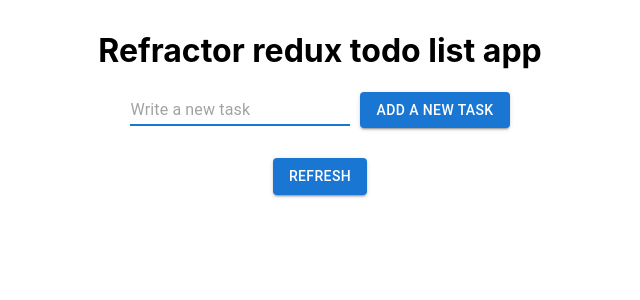
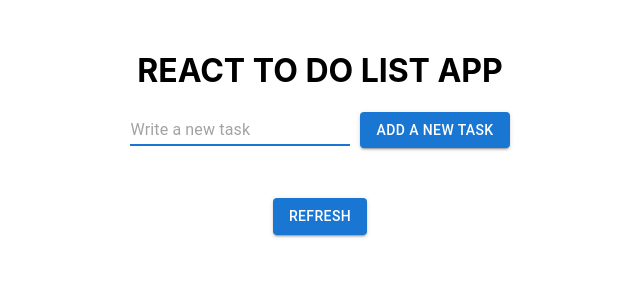
Before and after one commit to phantuananh18/react-todo-list-app, a React (Create React App) app: page / in a window 1280 px wide. Shown: the top 300 px of the page, without its empty margins (320-960 px from the left). Built offline with nearby package versions, Linux system fonts and the light colour scheme.

Commit message:
add useRef hook

```diff
--- a/src/components/TodoForm.js
+++ b/src/components/TodoForm.js
@@ -34,7 +34,7 @@
 // export default TodoForm;
 
 /** apply redux */
-import React, { useState, useRef, useEffect } from 'react';
+import React, { useState, useRef } from 'react';
 import { useDispatch, useSelector } from 'react-redux';
 import { Input, Button } from '@mui/material';
 import TodoList from './TodoList';
@@ -51,19 +51,26 @@ const TodoForm = () => {
         setTextInput(value);
     }
 
+    const inputRef = useRef();
+
     const onAddTodo = () => {
         dispatch(addTodo(textInput));
         setTextInput('');
+        inputRef.current.focus();
     }
 
+
+
+
     return (
-        <div>
-            <h1>Refractor redux todo list app</h1>
+        <div className='todo-form'>
+            <h1>REACT TO DO LIST APP</h1>
             <Input
                 placeholder='Write a new task'
                 autoFocus={true}
                 value={textInput}
                 onChange={onChangeTextInput}
+                inputRef={inputRef}
             />
             <Button
                 variant='contained'
```
